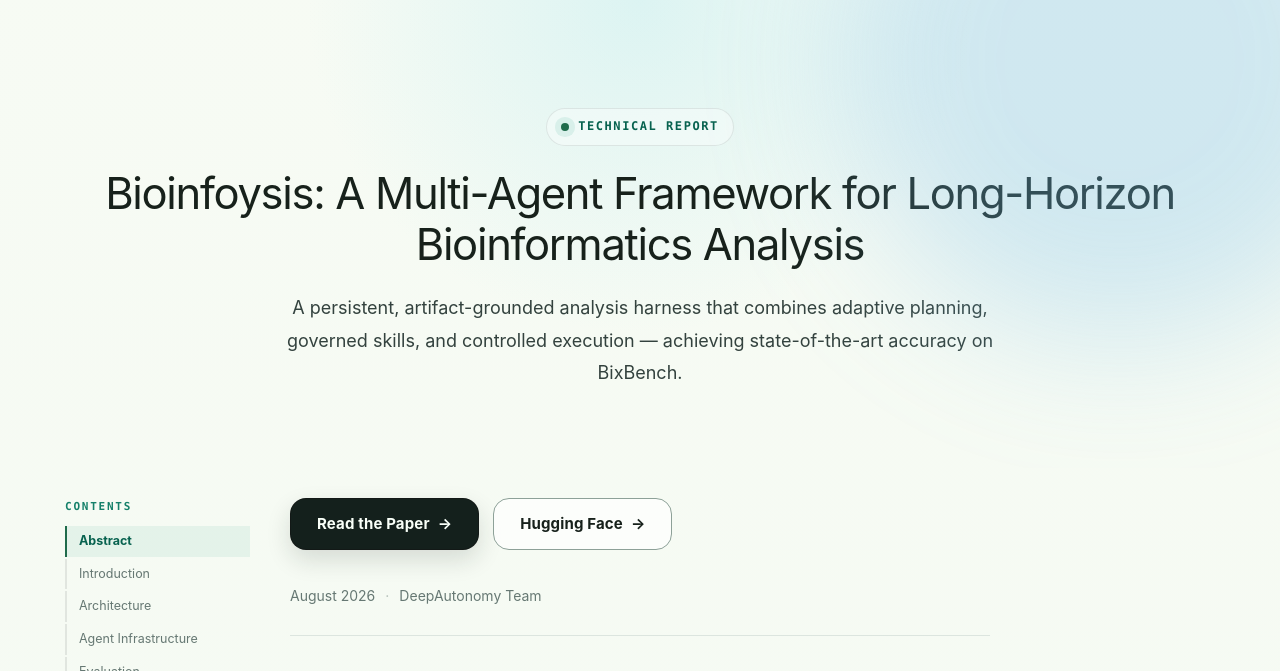
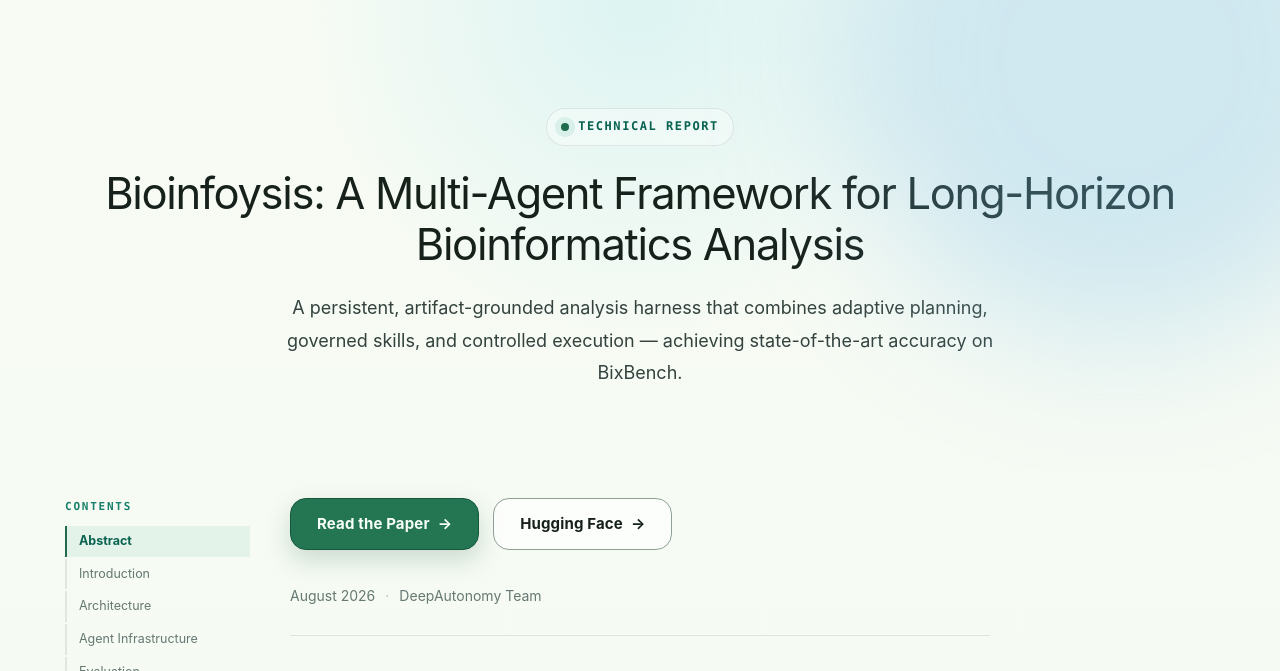
Before and after one commit to Mockingbird-yt/report-website, a plain HTML site: page index.html in a window 1280 px wide. Shown: the part 77-748 px from the top of the page. Drawn offline with Linux system fonts and the light colour scheme.

Commit message:
Polish paper button and citation links

```diff
--- a/assets/css/demo.css
+++ b/assets/css/demo.css
@@ -9,8 +9,8 @@
 .report-note{text-align:center}
 .report-links{display:flex;flex-wrap:wrap;gap:14px;margin:30px 0 34px}
 .report-links .btn{min-height:52px;padding:14px 26px;border-radius:16px;font-size:15px;letter-spacing:.01em}
-.report-links .btn-primary{background:#14201c;box-shadow:0 10px 24px rgba(20,32,28,.14)}
-.report-links .btn-primary:hover{background:#1f6b4b;box-shadow:0 15px 30px rgba(31,107,75,.22)}
+.report-links .btn-primary{border-color:#16583d;background:#247653;color:#f8fff9;box-shadow:0 10px 24px rgba(24,94,65,.2)}
+.report-links .btn-primary:hover{border-color:#124a34;background:#1d6648;box-shadow:0 15px 30px rgba(31,107,75,.28)}
 .report-links .btn-ghost{border-color:#8da198;background:rgba(255,255,255,.7)}
 .report-links .btn-ghost:hover{border-color:#1f6b4b;color:#1f6b4b;background:#fff;box-shadow:0 12px 26px rgba(31,107,75,.12)}
 :root{--ink:#17211b;--muted:#69756d;--line:#dce5df;--green:#1f6b4b;--paper:#f7faf8}.report-video{display:none}.demo-page{background:var(--paper);color:var(--ink);font-family:var(--font,Arial,sans-serif)}
```
